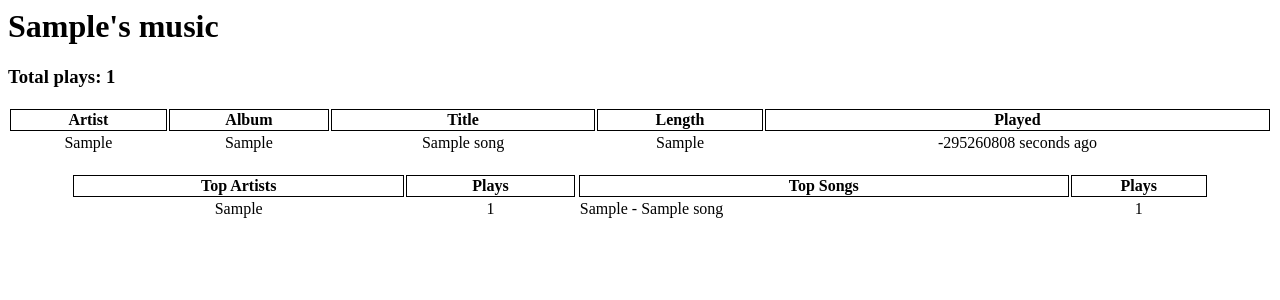
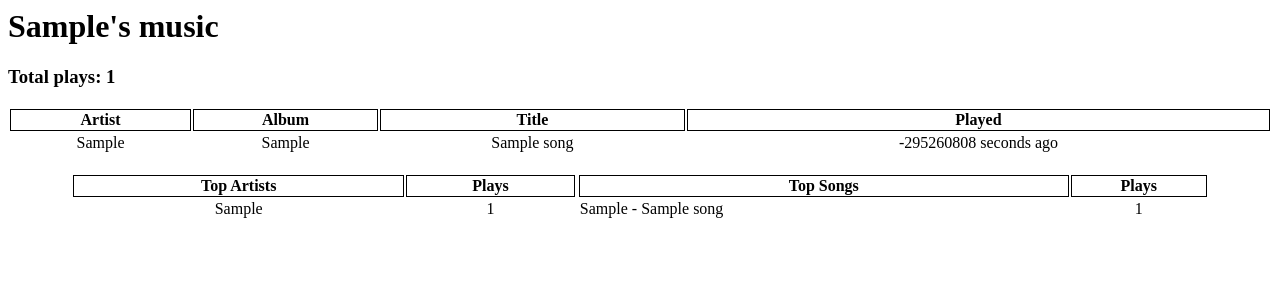
Before and after one commit to horgh/song_tracker, a PHP site: the page made by website/index.php in a window 1280 px wide. Shown: the top 300 px of the page. Run offline with PHP 8.4, Linux system fonts and the light colour scheme; tables that the repository leaves empty hold one stand-in row (values such as "Sample post").

Commit message:
remove length column on display

```diff
--- a/website/index.php
+++ b/website/index.php
@@ -27,7 +27,6 @@ if (isset($_GET['user'])) {
 <th>Artist</th>
 <th>Album</th>
 <th>Title</th>
-<th>Length</th>
 <th>Played</th>
 <?
 		$songs = Query::get_songs($userid, 20);
@@ -36,7 +35,6 @@ if (isset($_GET['user'])) {
 			print("<td>" . $song->get_artist() . "</td>");
 			print("<td>" . $song->get_album() . "</td>");
 			print("<td>" . $song->get_title() . "</td>");
-			print("<td>" . $song->get_length() . "</td>");
 			print("<td>" . $song->get_since() . "</td>");
 			print("</tr>\n");
 		}
```
